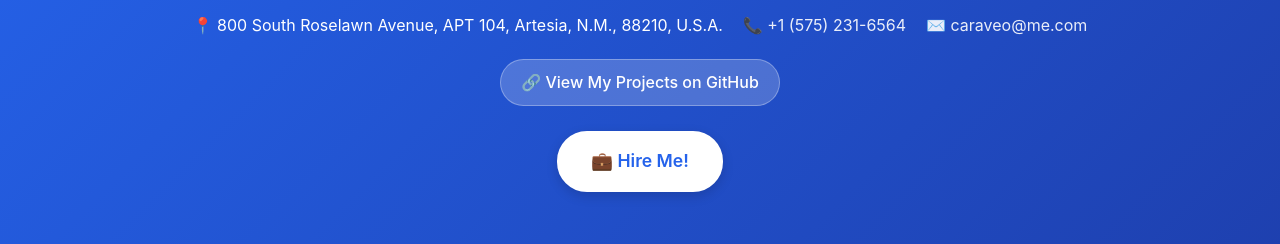
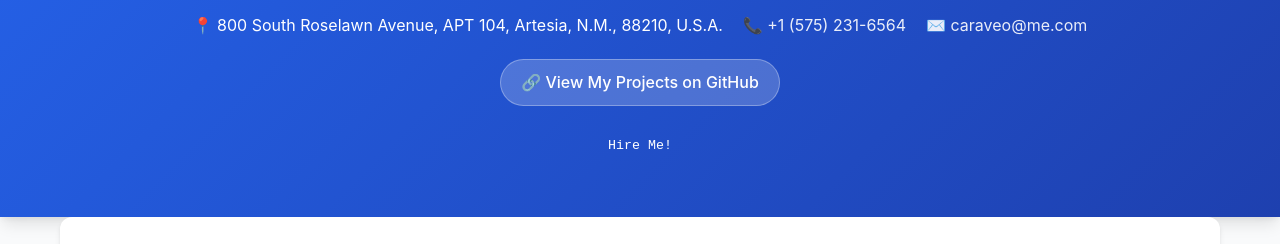
Before and after one commit to Caraveo/caraveo.github.io, a plain HTML site: page index.html in a window 1280 px wide. Shown: the part 202-446 px from the top of the page. Drawn offline with Linux system fonts and the light colour scheme.

Commit message:
Simplify Hire Me button to plain text
- Changed to Courier New font, 10pt size
- Removed all colors, backgrounds, and styling
- Simple black and white text only
- Removed emoji icon
- Minimal hover effect (underline only)

```diff
--- a/index.html
+++ b/index.html
@@ -109,23 +109,17 @@
 
         header .hire-me-button a {
             display: inline-block;
-            background: white;
-            color: var(--primary-color);
-            padding: 14px 32px;
-            border-radius: 30px;
+            color: white;
             text-decoration: none;
-            font-weight: 600;
-            font-size: 1.1rem;
-            transition: all 0.3s;
-            box-shadow: 0 4px 12px rgba(0, 0, 0, 0.15);
-            border: 2px solid white;
+            font-family: 'Courier New', monospace;
+            font-size: 10pt;
+            font-weight: normal;
+            transition: none;
         }
 
         header .hire-me-button a:hover {
-            background: var(--accent-color);
             color: white;
-            transform: translateY(-3px) scale(1.05);
-            box-shadow: 0 6px 20px rgba(0, 0, 0, 0.25);
+            text-decoration: underline;
         }
 
         /* Main Content */
@@ -501,7 +495,7 @@
                 <a href="https://github.com/Caraveo" target="_blank" rel="noopener noreferrer">🔗 View My Projects on GitHub</a>
             </div>
             <div class="hire-me-button">
-                <a href="mailto:caraveo@me.com?subject=Hire%20Me%20-%20Job%20Opportunity">💼 Hire Me!</a>
+                <a href="mailto:caraveo@me.com?subject=Hire%20Me%20-%20Job%20Opportunity">Hire Me!</a>
             </div>
         </div>
     </header>
```
